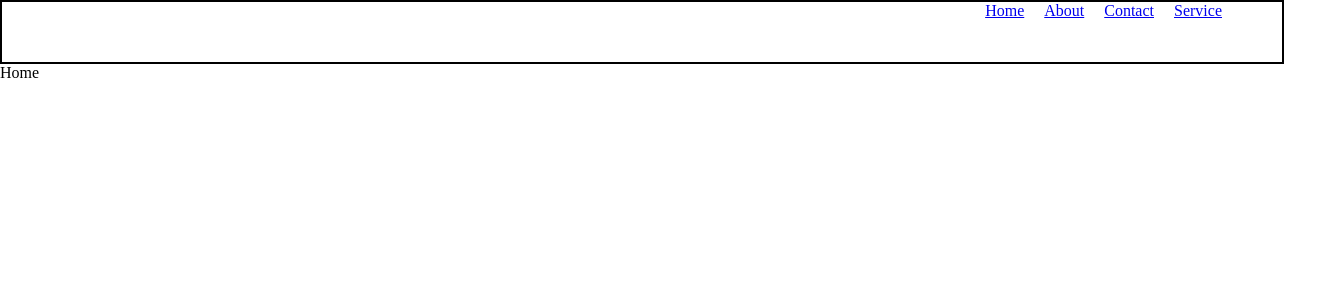
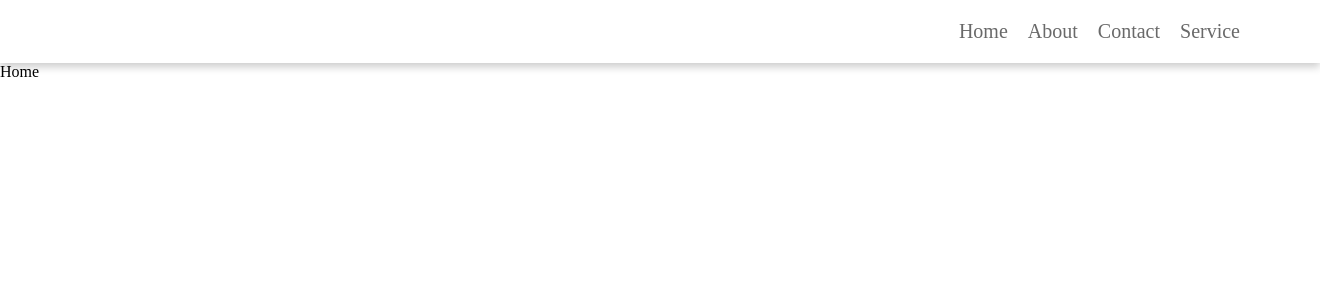
Before and after one commit to mahiawasthi23/s-k-project, a React (Vite) app: page / in a window 1280 px wide. Shown: the top 300 px of the page, 1320 px wide, since content can reach past the window. Built offline with nearby package versions, Linux system fonts and the light colour scheme.

Commit message:
add style in navbar

```diff
--- a/src/Component/Navbar.jsx
+++ b/src/Component/Navbar.jsx
@@ -7,10 +7,10 @@ import "./navbar.css"
 const Navbar = () => {
   return (
     <nav className="navbar">
-      <Link to="/" style={{marginRight:20}}>Home</Link>
-      <Link to="/about" style={{marginRight:20}}>About</Link>
-      <Link to="/contact" style={{marginRight:20}}>Contact</Link>
-      <Link to="/service" style={{marginRight:60}}>Service</Link>
+      <Link to="/" style={{marginRight:20} } className='home'>Home</Link>
+      <Link to="/about" style={{marginRight:20}} className='about'>About</Link>
+      <Link to="/contact" style={{marginRight:20}} className='contact'>Contact</Link>
+      <Link to="/service" style={{marginRight:60}} className='service'>Service</Link>
 
     </nav>
   );
--- a/src/Component/navbar.css
+++ b/src/Component/navbar.css
@@ -1,7 +1,27 @@
 .navbar{
     width: 100%;
-    height: 60px;
+    text-align:right;
     background-color: white;
-    border: solid 2px black;
-    text-align:right
+    box-shadow: 0 4px 8px rgba(0, 0, 0, 0.2);
+    font-size: 20px;
+    padding: 20px;
 }
+
+.home{
+    text-decoration: none;
+    color: dimgrey;
+}
+.about{
+    text-decoration: none;
+    color: dimgrey;
+}
+
+.contact{
+    text-decoration: none;
+    color: dimgrey;
+}
+
+.service{
+    text-decoration: none;
+    color: dimgrey;
+}
--- a/src/main.jsx
+++ b/src/main.jsx
@@ -2,7 +2,7 @@ import { StrictMode } from 'react'
 import { createRoot } from 'react-dom/client'
 import './index.css'
 import App from './App.jsx'
-import Navbar from './Component/Navbar.jsx'
+
 
 createRoot(document.getElementById('root')).render(
   <StrictMode>
```
